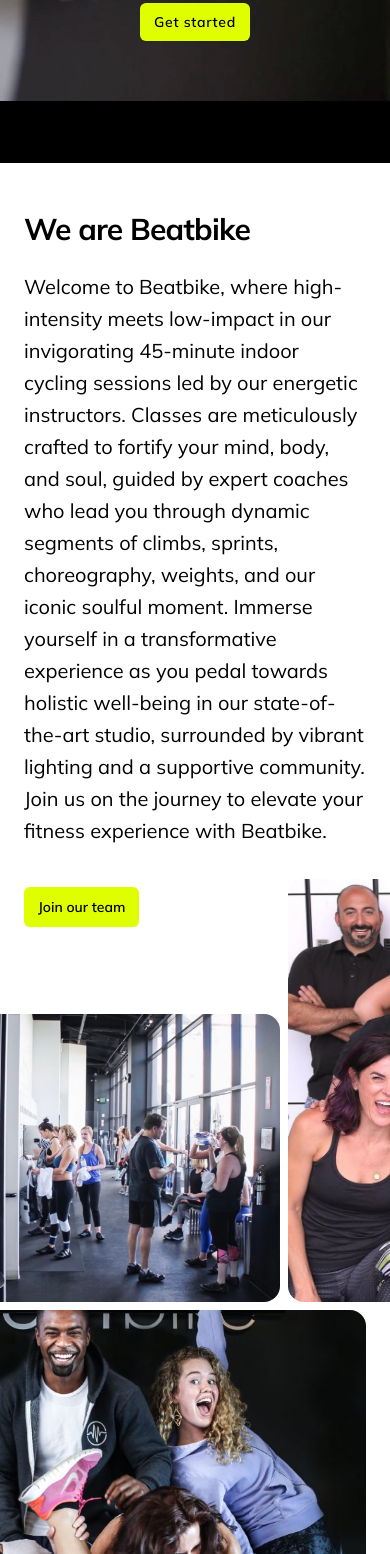
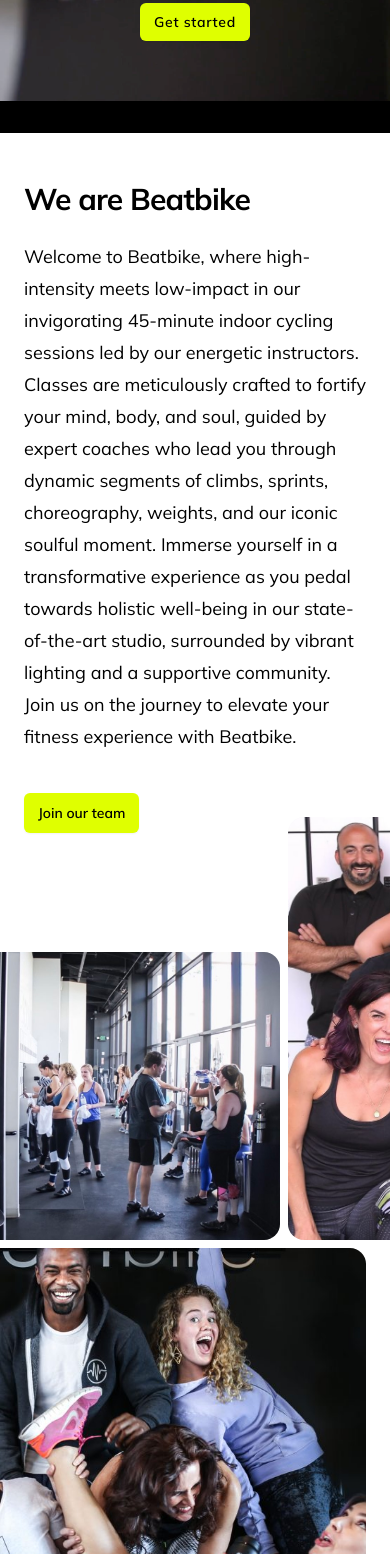
Before and after one commit to sphcastillo/beatbike, a Next.js app: page / in a window 390 px wide. Shown: the part 446-2000 px from the top of the page. Built offline with nearby package versions, Linux system fonts and the light colour scheme.

Commit message:
mobile screen changes

```diff
--- a/components/Introduction.tsx
+++ b/components/Introduction.tsx
@@ -13,7 +13,7 @@
 export default function Introduction() {
     return (
       <div  className={mulish.className}>
-        <div className="overflow-hidden bg-white pt-12 sm:pt-24 pb-32">
+        <div className="overflow-hidden bg-white pt-12 sm:pt-24 pb-32 z-200">
           <div className="mx-auto max-w-7xl px-6 lg:flex lg:px-8">
             <div className="mx-auto grid max-w-2xl grid-cols-1 gap-x-12 gap-y-0 sm:gap-y-16 lg:mx-0 lg:min-w-full lg:max-w-none lg:flex-none lg:gap-y-8">
               <motion.div
@@ -33,28 +33,28 @@
                 transition={{ duration: 2 }}
               >
                 <h2 className="text-3xl font-bold tracking-tight text-black sm:text-4xl">We are Beatbike</h2>
-                <p className="mt-6 text-xl leading-8 text-black">
+                <p className="text-lg mt-6 sm:text-xl leading-8 text-black">
                 Welcome to Beatbike, where high-intensity meets low-impact in our invigorating 45-minute indoor cycling sessions led by our energetic instructors. Classes are meticulously crafted to fortify your mind, body, and soul, guided by expert coaches who lead you through dynamic segments of climbs, sprints, choreography, weights, and our iconic soulful moment. Immerse yourself in a transformative experience as you pedal towards holistic well-being in our state-of-the-art studio, surrounded by vibrant lighting and a supportive community. Join us on the journey to elevate your fitness experience with Beatbike.
                 </p>
                 {/* <p className="mt-6 text-base leading-7 text-white">
 
                 </p> */}
                 <div
-                  className="mt-10 flex"
+                  className="mt-10 flex z-30"
                 >
                   <motion.a
                     whileHover={{ scale: 1.2 }}
                     onHoverStart={e => {}}
                     onHoverEnd={e => {}}
                     href="/"
-                    className="rounded-md bg-[#DFFF00] px-3.5 py-2.5 text-sm font-semibold shadow-sm hover:bg-[#39FF14] focus-visible:outline focus-visible:outline-2 focus-visible:outline-offset-2 focus-visible:outline-indigo-600"
+                    className="cursor-pointer rounded-md bg-[#DFFF00] px-3.5 py-2.5 text-sm z-100 font-semibold shadow-sm hover:bg-[#39FF14] focus-visible:outline focus-visible:outline-2 focus-visible:outline-offset-2 focus-visible:outline-indigo-600"
                   >
                     Join our team
                   </motion.a>
                 </div>
               </motion.div>
 
-              <div className="flex flex-wrap items-start justify-end gap-2 -mt-12 sm:mt-0 sm:gap-8 lg:contents">
+              <div className="z-0 flex flex-wrap items-start justify-end gap-2 -mt-4 sm:mt-0 sm:gap-8 lg:contents">
                 <div className="w-0 flex-auto lg:ml-auto lg:w-auto lg:flex-none lg:self-end">
                   <Image
                     src={beatbikeCrew}
--- a/components/MobileCarousel.tsx
+++ b/components/MobileCarousel.tsx
@@ -15,7 +15,6 @@
 import Autoplay from "embla-carousel-autoplay";
 import Image from "next/image";
 import { Noto_Sans, Comfortaa, Mulish } from "next/font/google";
-import { motion } from 'framer-motion';
 
 const notoSans = Noto_Sans({ subsets: ["latin"] });
 const comfortaa = Comfortaa({ subsets: ["latin"]  });
@@ -80,7 +79,7 @@
       ]);
     return (
         <div
-            className="overflow-hidden relative cursor-pointer h-[470px] "
+            className="overflow-hidden relative cursor-pointer h-[440px] "
             ref={emblaRef}
         >
             <div className='flex relative'>
@@ -94,7 +93,7 @@
                             width={1920}
                             height={1080}
                             src={image.src}
-                            className=''
+                            className='object-fill'
                         />
 
                     </div>
```
